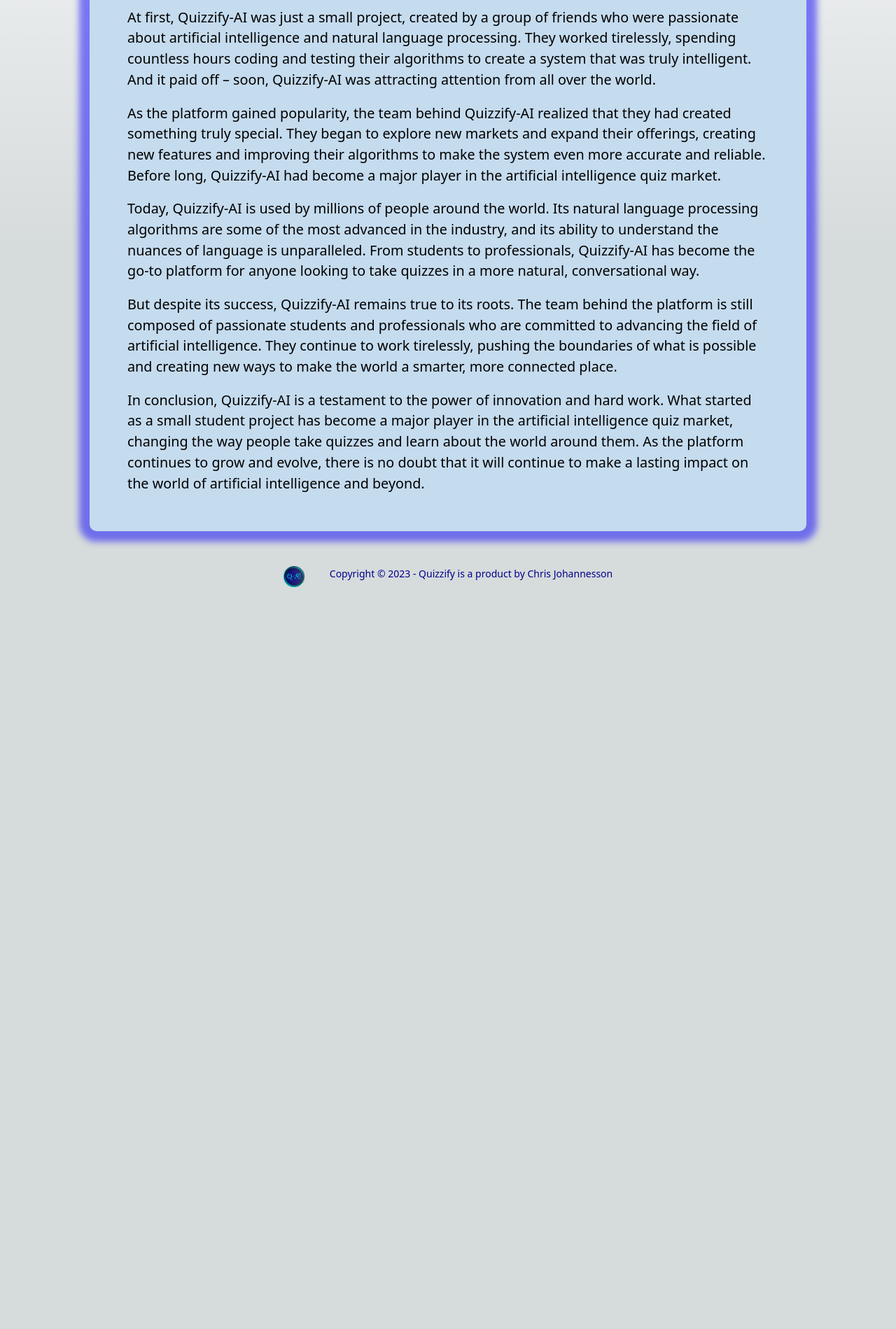
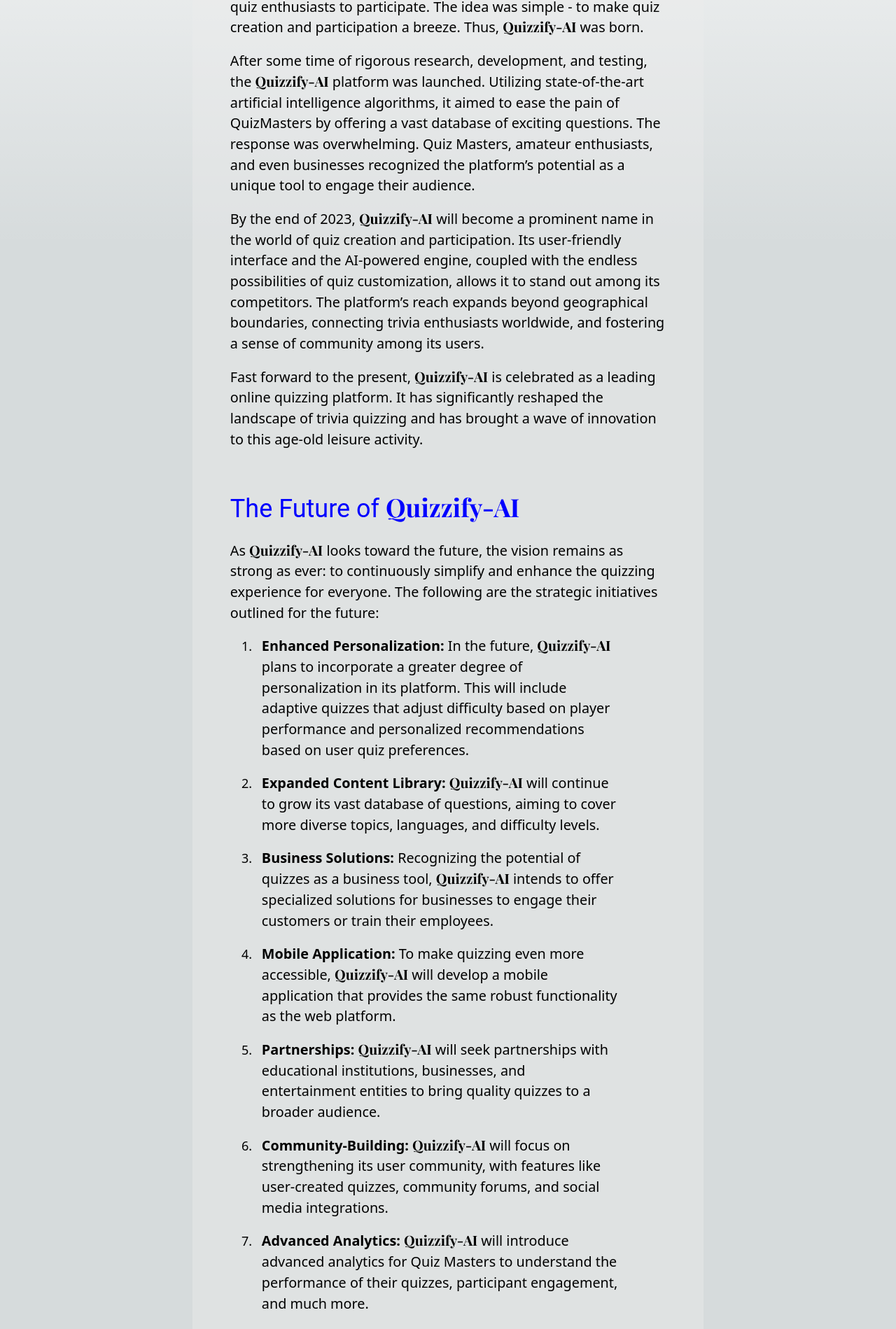
Before and after one commit to ChrisJohDev/quizzify-ai, a Next.js app: page /about in a window 1280 px wide. Shown: the part 448-2347 px from the top of the page at 70% size. Before the commit the page ends 1300 px from the top, so only its background shows below. Built offline with nearby package versions, Linux system fonts and the light colour scheme; no server answers.

Commit message:
Updated UI and fixed errors on connection to mongodb that was due to calling connectDB in _app

```diff
--- a/src/components/footer.tsx
+++ b/src/components/footer.tsx
@@ -7,7 +7,7 @@
   return (
     <footer className={`mx-auto flex justify-center mt-auto p-3 ${styles.footer}`}>
       <span className="mr-4"><Logo width={30} src={''} alt={''}/></span>
-      <p>Copyright &copy; {year} - Quizzify is a product by Chris Johannesson</p>
+      <p>Copyright &copy; {year} - <span className="companyName keepColor">Quizzify-AI</span> is a product by Chris Johannesson</p>
     </footer>
   )
 }
--- a/src/pages/about.tsx
+++ b/src/pages/about.tsx
@@ -2,56 +2,63 @@
 
 export default function About() {
   return (
-    <div className={`container max-w-screen-lg mx-auto flex flex-col ${styles.aboutPage}`}>
-      <h1 className={`text-center ${styles.headline}`}>Quizzify-AI the Story</h1>
+    <div className={`flex flex-col ${styles.aboutPage}`}>
+      <h1 className={`text-center ${styles.headline}`}><span className="companyName keepColor">Quizzify-AI</span> the Story</h1>
       <p className={styles.paragraph}>
-        In 2017, a group of students at a small university had an idea for a new
-        way to take quizzes. They envisioned a system that could understand the
-        nuances of language and respond to questions in a way that was more
-        natural and conversational. With this idea in mind, they set out to
-        create Quizzify-AI, a revolutionary new platform that would change the
-        way people take quizzes forever.
+      In the spring of 2023, a team of passionate innovators and trivia enthusiasts saw a gap in the market. They recognized the challenges faced by quiz creators in producing engaging and stimulating questions and the lack of a convenient platform for quiz enthusiasts to participate. The idea was simple - to make quiz creation and participation a breeze. Thus, <span className="companyName keepColor">Quizzify-AI</span> was born.
       </p>
       <p className={styles.paragraph}>
-        At first, Quizzify-AI was just a small project, created by a group of
-        friends who were passionate about artificial intelligence and natural
-        language processing. They worked tirelessly, spending countless hours
-        coding and testing their algorithms to create a system that was truly
-        intelligent. And it paid off – soon, Quizzify-AI was attracting
-        attention from all over the world.
+      After some time of rigorous research, development, and testing, the <span className="companyName keepColor">Quizzify-AI</span> platform was launched. Utilizing state-of-the-art artificial intelligence algorithms, it aimed to ease the pain of QuizMasters by offering a vast database of exciting questions. The response was overwhelming. Quiz Masters, amateur enthusiasts, and even businesses recognized the platform&rsquo;s potential as a unique tool to engage their audience.
       </p>
       <p className={styles.paragraph}>
-        As the platform gained popularity, the team behind Quizzify-AI realized
-        that they had created something truly special. They began to explore new
-        markets and expand their offerings, creating new features and improving
-        their algorithms to make the system even more accurate and reliable.
-        Before long, Quizzify-AI had become a major player in the artificial
-        intelligence quiz market.
+      By the end of 2023, <span className="companyName keepColor">Quizzify-AI</span> will become a prominent name in the world of quiz creation and participation. Its user-friendly interface and the AI-powered engine, coupled with the endless possibilities of quiz customization, allows it to stand out among its competitors. The platform&rsquo;s reach expands beyond geographical boundaries, connecting trivia enthusiasts worldwide, and fostering a sense of community among its users.
       </p>
       <p className={styles.paragraph}>
-        Today, Quizzify-AI is used by millions of people around the world. Its
-        natural language processing algorithms are some of the most advanced in
-        the industry, and its ability to understand the nuances of language is
-        unparalleled. From students to professionals, Quizzify-AI has become the
-        go-to platform for anyone looking to take quizzes in a more natural,
-        conversational way.
+      Fast forward to the present, <span className="companyName keepColor">Quizzify-AI</span> is celebrated as a leading online quizzing platform. It has significantly reshaped the landscape of trivia quizzing and has brought a wave of innovation to this age-old leisure activity.
       </p>
+      <h2>The Future of <span className="companyName keepColor">Quizzify-AI</span></h2>
       <p className={styles.paragraph}>
-        But despite its success, Quizzify-AI remains true to its roots. The team
-        behind the platform is still composed of passionate students and
-        professionals who are committed to advancing the field of artificial
-        intelligence. They continue to work tirelessly, pushing the boundaries
-        of what is possible and creating new ways to make the world a smarter,
-        more connected place.
+        As <span className="companyName keepColor">Quizzify-AI</span> looks toward the future, the vision remains as strong as ever: to continuously simplify and enhance the quizzing experience for everyone. The following are the strategic initiatives outlined for the future:
       </p>
+      <ol>
+        <li>
+          <p className={styles.paragraph}>
+          <strong>Enhanced Personalization:</strong> In the future, <span className="companyName keepColor">Quizzify-AI</span> plans to incorporate a greater degree of personalization in its platform. This will include adaptive quizzes that adjust difficulty based on player performance and personalized recommendations based on user quiz preferences.
+          </p>
+        </li>
+        <li>
+          <p className={styles.paragraph}>
+          <strong>Expanded Content Library:</strong> <span className="companyName keepColor">Quizzify-AI</span> will continue to grow its vast database of questions, aiming to cover more diverse topics, languages, and difficulty levels.
+          </p>
+        </li>
+        <li>
+          <p className={styles.paragraph}>
+          <strong>Business Solutions:</strong> Recognizing the potential of quizzes as a business tool, <span className="companyName keepColor">Quizzify-AI</span> intends to offer specialized solutions for businesses to engage their customers or train their employees.
+          </p>
+        </li>
+        <li>
+          <p className={styles.paragraph}>
+          <strong>Mobile Application:</strong> To make quizzing even more accessible, <span className="companyName keepColor">Quizzify-AI</span> will develop a mobile application that provides the same robust functionality as the web platform.
+          </p>
+        </li>
+        <li>
+          <p className={styles.paragraph}>
+          <strong>Partnerships:</strong> <span className="companyName keepColor">Quizzify-AI</span> will seek partnerships with educational institutions, businesses, and entertainment entities to bring quality quizzes to a broader audience.
+          </p>
+        </li>
+        <li>
+          <p className={styles.paragraph}>
+          <strong>Community-Building:</strong> <span className="companyName keepColor">Quizzify-AI</span> will focus on strengthening its user community, with features like user-created quizzes, community forums, and social media integrations.
+          </p>
+        </li>
+        <li>
+          <p className={styles.paragraph}>
+          <strong>Advanced Analytics:</strong> <span className="companyName keepColor">Quizzify-AI</span> will introduce advanced analytics for Quiz Masters to understand the performance of their quizzes, participant engagement, and much more.
+          </p>
+        </li>
+      </ol>
       <p className={styles.paragraph}>
-        In conclusion, Quizzify-AI is a testament to the power of innovation and
-        hard work. What started as a small student project has become a major
-        player in the artificial intelligence quiz market, changing the way
-        people take quizzes and learn about the world around them. As the
-        platform continues to grow and evolve, there is no doubt that it will
-        continue to make a lasting impact on the world of artificial
-        intelligence and beyond.
+      <span className="companyName keepColor">Quizzify-AI</span>&rsquo;s journey from a simple idea to a leading online quizzing platform is a testament to its dedication to innovation and its commitment to its users. With these ambitious plans, <span className="companyName keepColor">Quizzify-AI</span> looks forward to further revolutionizing the world of quizzing, making it more exciting and accessible for everyone.
       </p>
     </div>
   );
--- a/src/pages/index.tsx
+++ b/src/pages/index.tsx
@@ -1,8 +1,6 @@
 import React from 'react';
 // import { useSession } from 'next-auth/react';
 import Head from 'next/head';
-import Logo from '@/components/logo';
-import LogoName from '@/components/logoName';
 import styles from '@/styles/home.module.css'
 
 const Home: React.FC = () => {
@@ -17,10 +15,41 @@
           .mainLogo: ${styles.mainLogo}
         </style>
       </Head>
-      <div className="container max-w-screen-lg md:mx-auto flex flex-col home-page">
-        <LogoName className="mx-auto mt-8 mb-8" width={500} src={''} alt={''} />
-        <p className={`text-center text-lg ${styles.home_p}`}>Quizzify-AI the number one stop for custom quizzes!</p>
-        <Logo className="mainLogo mx-auto mt-8" width={500} src={''} alt={''} />
+      <div className="container max-w-screen-lg md:mx-auto flex flex-col items-center home-page">
+        <h1 className="companyName homePageLogoText">Quizzify-AI</h1>
+        {/* <p className={`text-center text-lg ${styles.home_p}`}><span className="companyName keepColor">Quizzify-AI</span> the number one stop for custom quizzes!</p> */}
+        {/* <Logo className="mainLogo mx-auto mt-8" width={500} src={''} alt={''} /> */}
+        <h3 className={`text-center ${styles.home_p} ${styles.home_h3}`}>Welcome to <span className="companyName keepColor">Quizzify-AI</span> - Your One-Stop Solution for Effortless Quiz Creation and Enjoyment!</h3>
+        <p className={`${styles.home_p}`}>At Quizzify-AI, we are revolutionizing the way quizzes are made and played. We&rsquo;re on a mission to make quizzing a more enjoyable and accessible activity for everyone. With our AI-powered quiz platform, creating engaging quizzes has never been easier!</p>
+        <p className={`${styles.home_p}`}>With Quizzify-AI, you can:</p>
+        <ul className={`${styles.home_p} ${styles.home_ul}`}>
+          <li>
+            <p>
+              <strong>Create Engaging Quizzes Effortlessly:</strong> Our AI-powered engine simplifies the quiz creation process, giving you access to a vast database of questions across a variety of categories.
+            </p>
+          </li>
+          </ul>
+          <p className={`${styles.home_p}`}>As the <span className="companyName">Quizzify-AI</span> platform evolves you will be able to:</p>
+          <ul className={`${styles.home_p} ${styles.home_ul}`}>
+          <li>
+            <p>
+              <strong>Enjoy Quizzes Online:</strong> Participate in exciting online quizzes tailored to your interests. Enjoy a user-friendly interface, personalized leaderboards, and a broad selection of categories.
+            </p>
+          </li>
+          <li>
+            <p>
+              <strong>Customize Your Quizzes:</strong> With our platform, not only can you create quizzes, but you can also customize them. Add your own questions and categories to make the quiz truly yours!
+            </p>
+          </li>
+          <li>
+            <p>
+              <strong>Share Your Quizzes Widely: </strong><span className="companyName">Quizzify-AI&rsquo;s</span> quizzes are public domain. Share your creativity with other Quiz Masters and reach a wider audience.
+            </p>
+          </li>
+        </ul>
+        <p className={`${styles.home_p}`}>
+          Join us on our journey to bring quizzing into the digital age!
+        </p>
       </div>
     </>
   )
--- a/src/styles/about.module.css
+++ b/src/styles/about.module.css
@@ -1,10 +1,18 @@
 .aboutPage {
-  background-color: rgb(197, 219, 238);
+  background-color: rgba(236, 236, 236, 0.4);
   padding: 2rem 3rem;
-  box-shadow: 0 0 10px 15px rgba(10, 2, 252, 0.5);
+  /* box-shadow: 0 0 10px 15px #5555551f; */
   border-radius: 10px;
   margin-top: 2rem;
   color: black;
+  max-width: max-content;
+}
+
+.aboutPage h2 {
+  font-size: 2rem;
+  font-family: Roboto;
+  margin: 2rem 0 1rem 0;
+  color: blue;
 }
 
 .headline {
@@ -19,4 +27,19 @@
   font-family: system-ui, -apple-system, BlinkMacSystemFont, "Segoe UI", Roboto, Oxygen, Ubuntu, Cantarell, "Open Sans",
     "Helvetica Neue", sans-serif;
   margin-bottom: 1rem;
+  max-width: 55ch;
 }
+
+.aboutPage ol {
+  margin-left: 2rem;
+  list-style: decimal;
+  list-style-position: outside;
+}
+
+.aboutPage li {
+  padding: 0 0.5rem;
+}
+
+.aboutPage li p {
+  max-width: 45ch;
+}
--- a/src/styles/globals.css
+++ b/src/styles/globals.css
@@ -1,7 +1,6 @@
 @tailwind base;
 @tailwind components;
 @tailwind utilities;
-@import './quizzes.css';
 
 :root {
   --foreground-rgb: 0, 0, 0;
@@ -15,6 +14,38 @@
     --background-start-rgb: 255, 255, 255;
     --background-end-rgb: 0, 0, 0;
   }
+}
+
+@font-face {
+  font-family: quizzifyNameFont;
+  src: url("/fonts/playfairDisplay.ttf") format("truetype");
+  font-weight: 700;
+  font-style: normal;
+}
+
+p {
+  width: 100%;
+  max-width: 55ch;
+}
+.companyName{
+  font-family: quizzifyNameFont;
+  color: #0050ffff;
+}
+
+.keepColor {
+  color: inherit;
+}
+
+.homePageLogoText{
+  font-size: 6rem;
+  font-weight: 900;
+  text-align: center;
+  background: transparent;
+  border: none;
+}
+
+.homeClickable{
+  cursor: pointer;
 }
 
 html {
@@ -62,9 +93,9 @@
   padding: 2rem 0;
 }
 
-h1{
+/* h1 {
   font-size: 3rem;
   margin: 0;
   padding: 0;
   text-align: center;
-}
+} */
```
Also changed, not shown: src/components/menu.tsx (+6 -3 lines), src/pages/_app.tsx (+0 -18 lines), src/styles/contact.module.css (+5 -5 lines), src/styles/home.module.css (+17 -10 lines), public/fonts/playfairDisplay.ttf (added).
